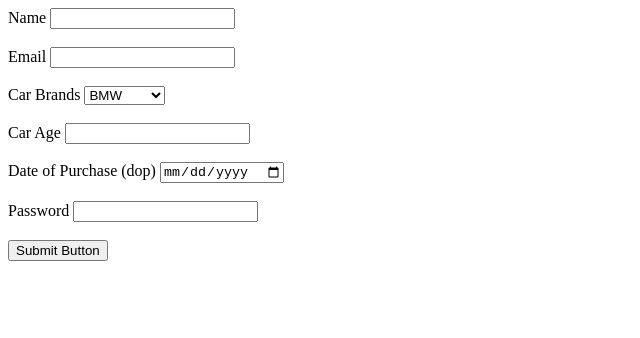
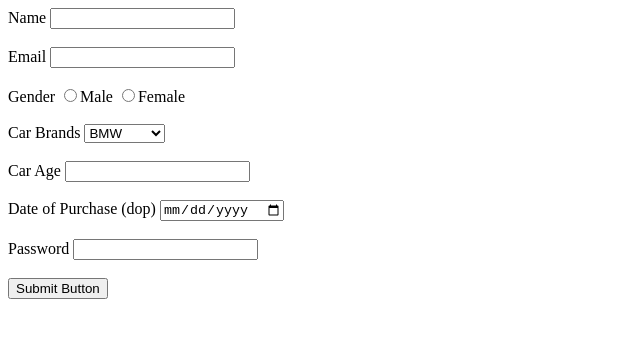
Before and after one commit to acciojob/car-insurance-form-aditya2145, a website: page main.html in a window 1280 px wide. Shown: the whole page, without its empty margins (0-640 px from the left). Drawn offline with Linux system fonts and the light colour scheme.

Commit message:
created a submission

```diff
--- a/main.html
+++ b/main.html
@@ -14,6 +14,10 @@
 		<br><br>
 		<label for="email">Email</label>
 		<input type="email" id="email" required>
+		<br><br>
+		<label>Gender</label>
+		<input type="radio" name="gender" required>Male
+		<input type="radio" name="gender" required>Female
 		<br><br>
 		<label for="cars">Car Brands</label>
 		<select id="cars">
```
